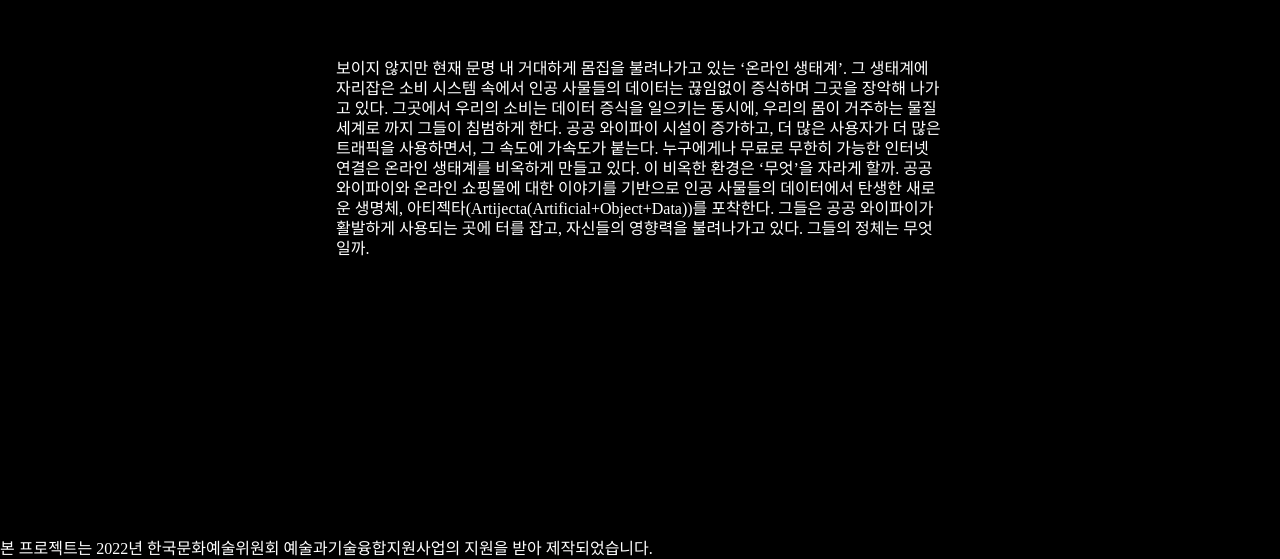
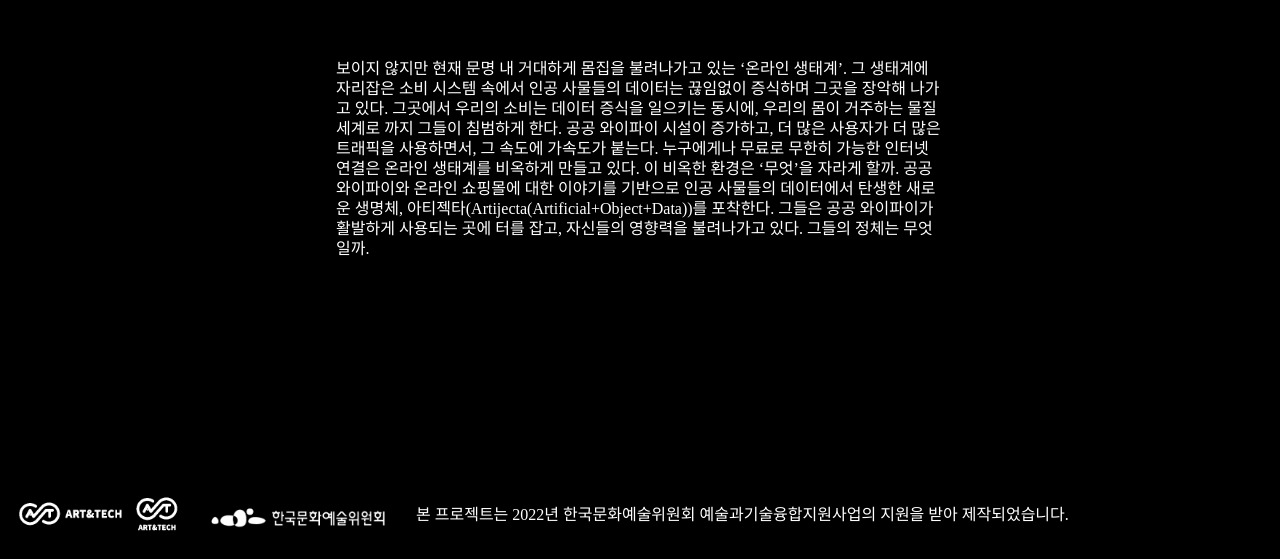
Before and after one commit to 0dot77/artijecta, a React (Vite) app: page /description in a window 1280 px wide. Shown: the part 241-800 px from the top of the page. Built offline with nearby package versions, Linux system fonts and the light colour scheme; the HTML template or start-up script is replaced by a standard one; a web font is replaced by a local one.

Commit message:
description

```diff
--- a/src/pages/Description.jsx
+++ b/src/pages/Description.jsx
@@ -1,5 +1,7 @@
 import styled from 'styled-components';
 import { useState } from 'react';
+import logo1 from '../assets/images/logo1.png';
+import logo2 from '../assets/images/logo2.png';
 
 const Layout = styled.main`
   width: 100%;
@@ -24,6 +26,15 @@ const SponsorContainer = styled.section`
   position: absolute;
   bottom: 0;
   color: white;
+  display: flex;
+  align-items: center;
+  margin-bottom: 1rem;
+  img {
+    width: 12.5rem;
+  }
+  p {
+    margin-left: 1rem;
+  }
 `;
 
 const Description = () => {
@@ -60,7 +71,16 @@ const Description = () => {
           </p>
         )}
       </DescriptionContainer>
-      <SponsorContainer
+      <SponsorContainer>
+        <img
+          src={logo2}
+          alt="logo"
+        />
+        <img
+          src={logo1}
+          alt="logo"
+        />
+        <div
           onMouseEnter={() => setIsTextHovered('sponsor')}
           onMouseLeave={() => setIsTextHovered(null)}
         >
@@ -69,6 +89,7 @@ const Description = () => {
           ) : (
             <p>본 프로젝트는 2022년 한국문화예술위원회 예술과기술융합지원사업의 지원을 받아 제작되었습니다.</p>
           )}
+        </div>
       </SponsorContainer>
     </Layout>
   );
```
Also changed, not shown: src/assets/images/logo1.png (added), src/assets/images/logo2.png (added), src/components/NavAbout.jsx (deleted), src/components/NavAllPublic.jsx (deleted). Lines whose indentation alone changed are shown as unchanged.
